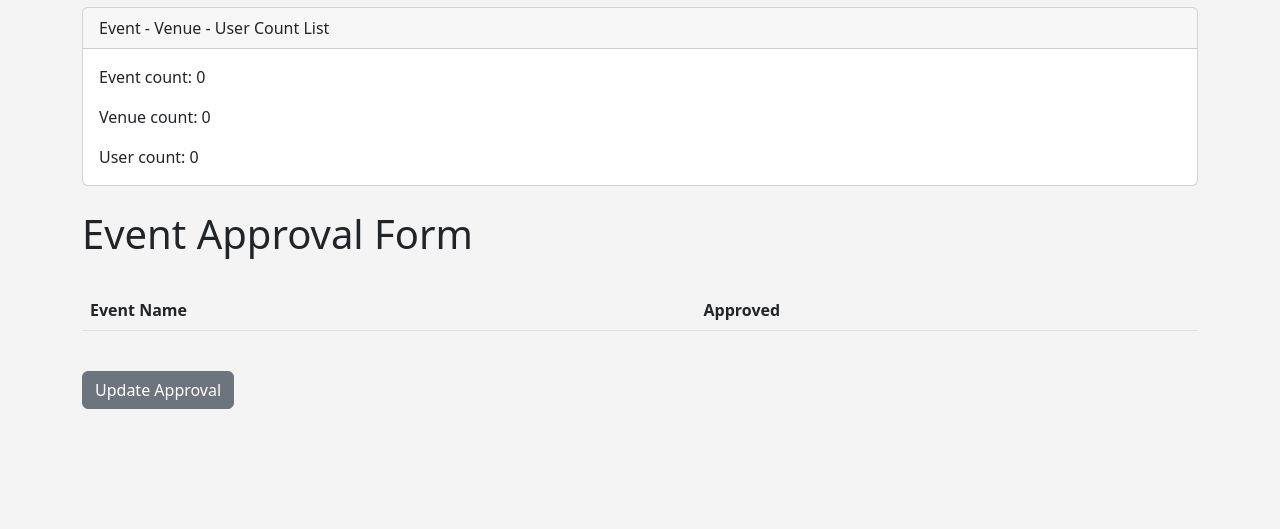
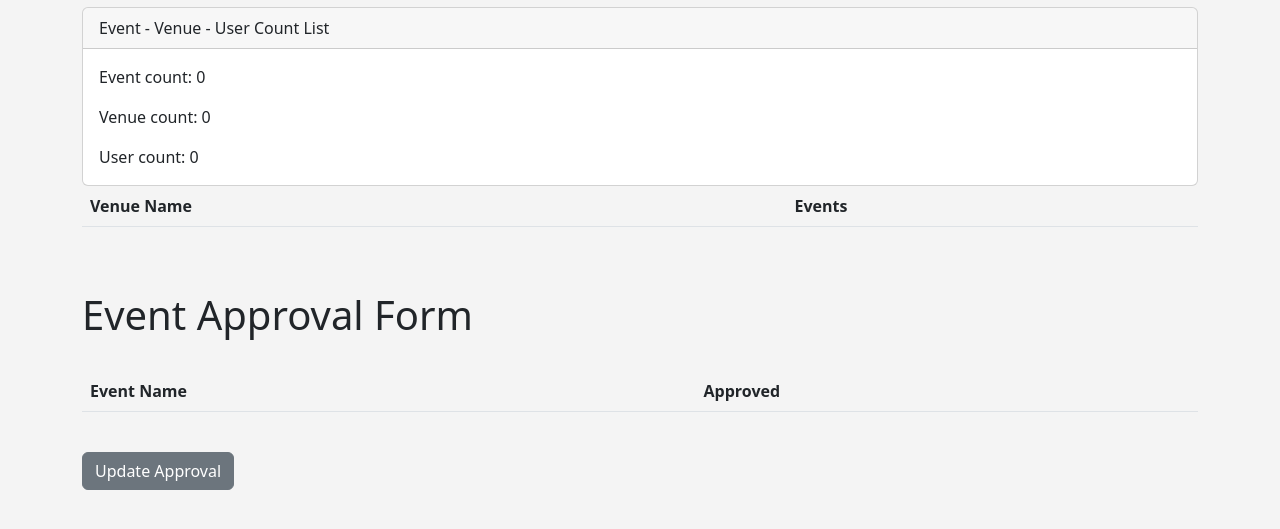
Before and after one commit to justinaluc/my_calendar_app, a Django app: page /admin_approval/ in a window 1280 px wide. Shown: the part 153-682 px from the top of the page. Run offline with Django 4.2, Linux system fonts and the light colour scheme; the visitor is signed in with stand-in values (Sample User, id 1); data comes from the database, SQL or seed files in the repository; data that the repository does not hold is empty.

Commit message:
create page showing single event from events list for each venue

```diff
--- a/events/templates/events/admin_approval.html
+++ b/events/templates/events/admin_approval.html
@@ -15,7 +15,23 @@
                 <p class="card-text">User count: {{user_count}}</p>
             </div>
         </div>
-
+      <table class="table table-striped table-hover table-border">
+            <thead>
+            <tr>
+                <th scope="col">Venue Name</th>
+                <th scope="col">Events</th>
+            </tr>
+            </thead>
+            <tbody>
+                {% for venue in venue_list %}
+                <tr>
+                    <td><a href="{% url 'show_venue' venue.id %}">{{ venue }}</a></td>
+                    <td><a href="{% url 'venue_events' venue.id %}" class="btn btn-sm btn-secondary">List Events</td>
+                </tr>
+            {% endfor %}
+            </tbody>
+        </table>
+        <br/>
         <br/>
         <h1>Event Approval Form</h1>
         <br/>
--- a/events/urls.py
+++ b/events/urls.py
@@ -20,4 +20,6 @@ urlpatterns = [
         path('my_events', views.my_events, name="my_events"),
         path('search_events/', views.search_events, name="search_events"),
         path('admin_approval/', views.admin_approval, name="admin_approval"),
+        path('venue_events/<venue_id>', views.venue_events, name="venue_events"),
+        path('show_event/<event_id>', views.show_event, name="show_event"),
 ]
--- a/events/views.py
+++ b/events/views.py
@@ -232,6 +232,8 @@ def home(request, year=datetime.now().year, month=datetime.now().strftime('%B'))
 
 
 def admin_approval(request):
+    # get venues
+    venue_list = Venue.objects.all()
     # get counts
     event_count = Event.objects.all().count()
     venue_count = Venue.objects.all().count()
@@ -251,9 +253,27 @@ def admin_approval(request):
         else:
             return render(request, 'events/admin_approval.html',
                           {'event_list': event_list,
+                           'venue_list': venue_list,
                            'event_count': event_count,
                            'venue_count': venue_count,
                            'user_count': user_count})
     else:
         messages.success(request, "You aren't authorised to view this page")
         return redirect('home')
+
+
+def show_event(request, event_id):
+    event = Event.objects.get(pk=event_id)
+    return render(request, 'events/show_event.html', {'event': event})
+
+
+def venue_events(request, venue_id):
+    # grab the venue
+    venue = Venue.objects.get(id=venue_id)
+    # grab the events from that venue
+    events = venue.event_set.all()
+    if events:
+        return render(request, 'events/venue_events.html', {'events': events})
+    else:
+        messages.success(request, "That venue has no events at this time")
+        return redirect('admin_approval')
```
Also changed, not shown: events/templates/events/show_event.html (added, +43 -0 lines), events/templates/events/venue_events.html (added, +8 -0 lines).
